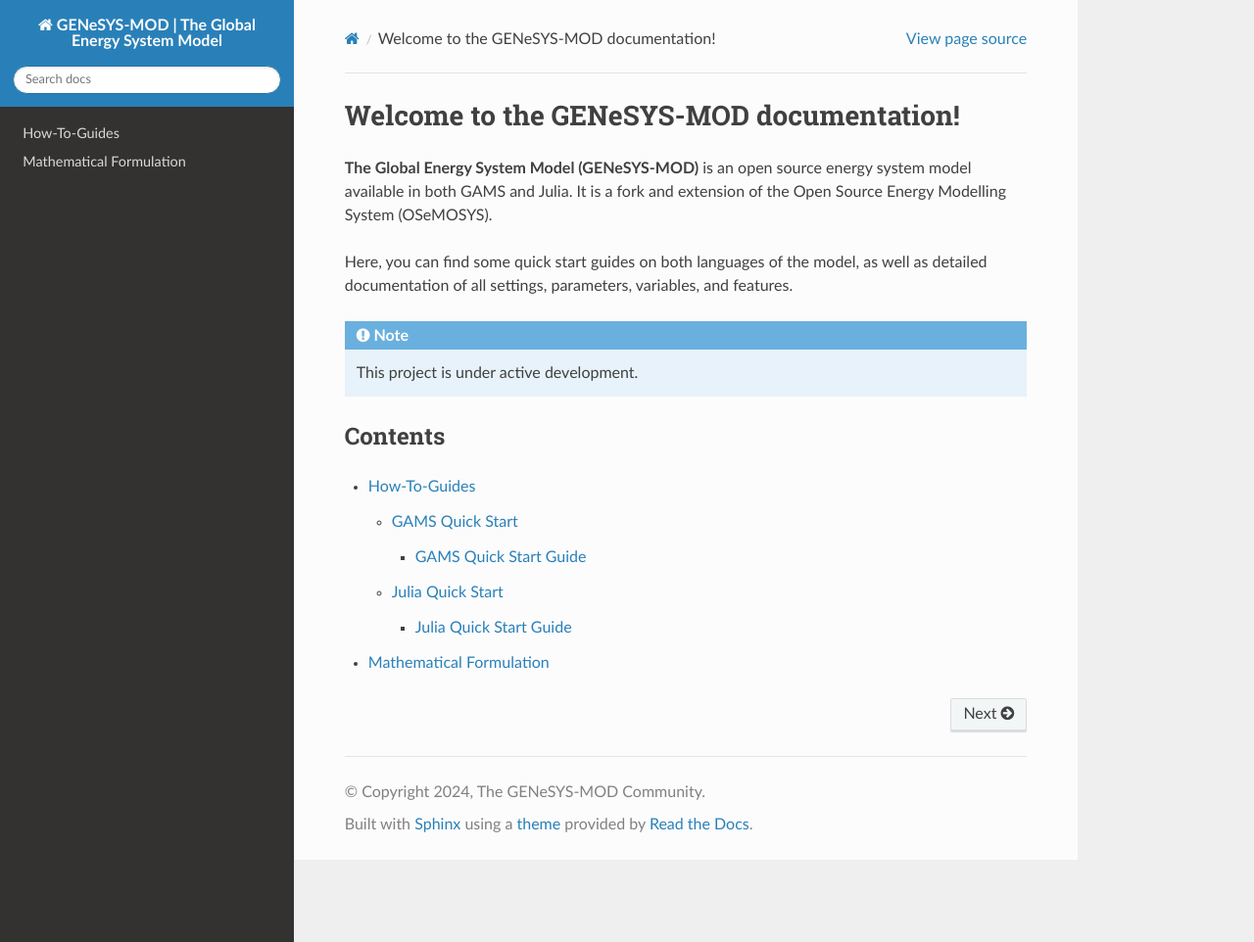
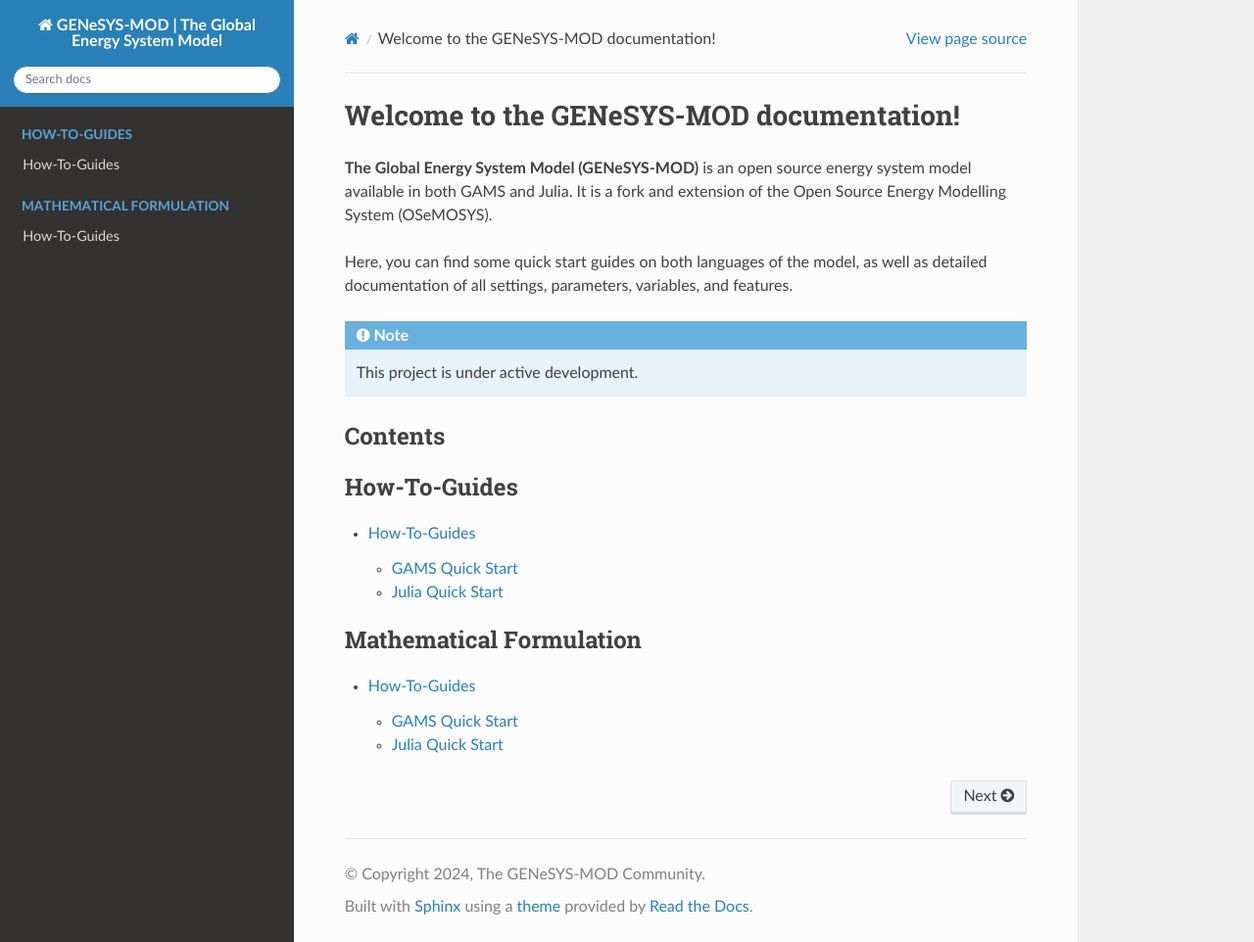
Before and after one commit to GENeSYS-MOD/GENeSYS_MOD.readthedocs, a Sphinx documentation site: the page built from docs/source/index.rst, in a window 1280 px wide and 962 px high. Shown: the whole window at 98% size. Built offline with Sphinx 7.4.7 and the Read the Docs theme 3.1.0, drawn with Linux system fonts in a browser that asks for light colours; pages that are not in the unit, such as notebooks, are missing from menus.

Commit message:
more testing with index

```diff
--- a/docs/source/index.rst
+++ b/docs/source/index.rst
@@ -13,9 +13,21 @@
 --------
 
 .. toctree::
-   :maxdepth: 3
+   :maxdepth: 2
+   :caption: General
 
    .
    release_notes
+
+
+.. toctree::
+   :maxdepth: 2
+   :caption: How-To-Guides
+
    how_to_guides/index
-   mathematical_formulation/index
+
+.. toctree::
+   :maxdepth: 2
+   :caption: Mathematical Formulation
+
+   how_to_guides/index
```
